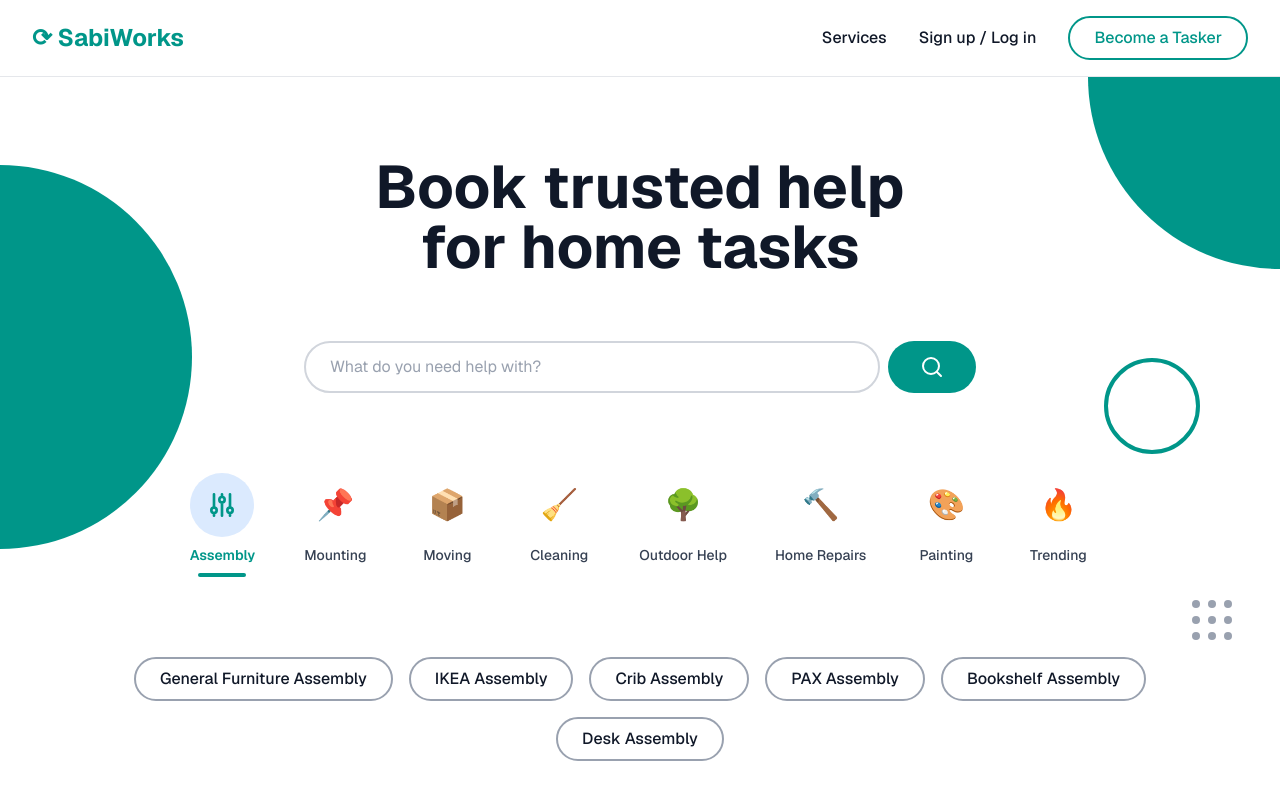
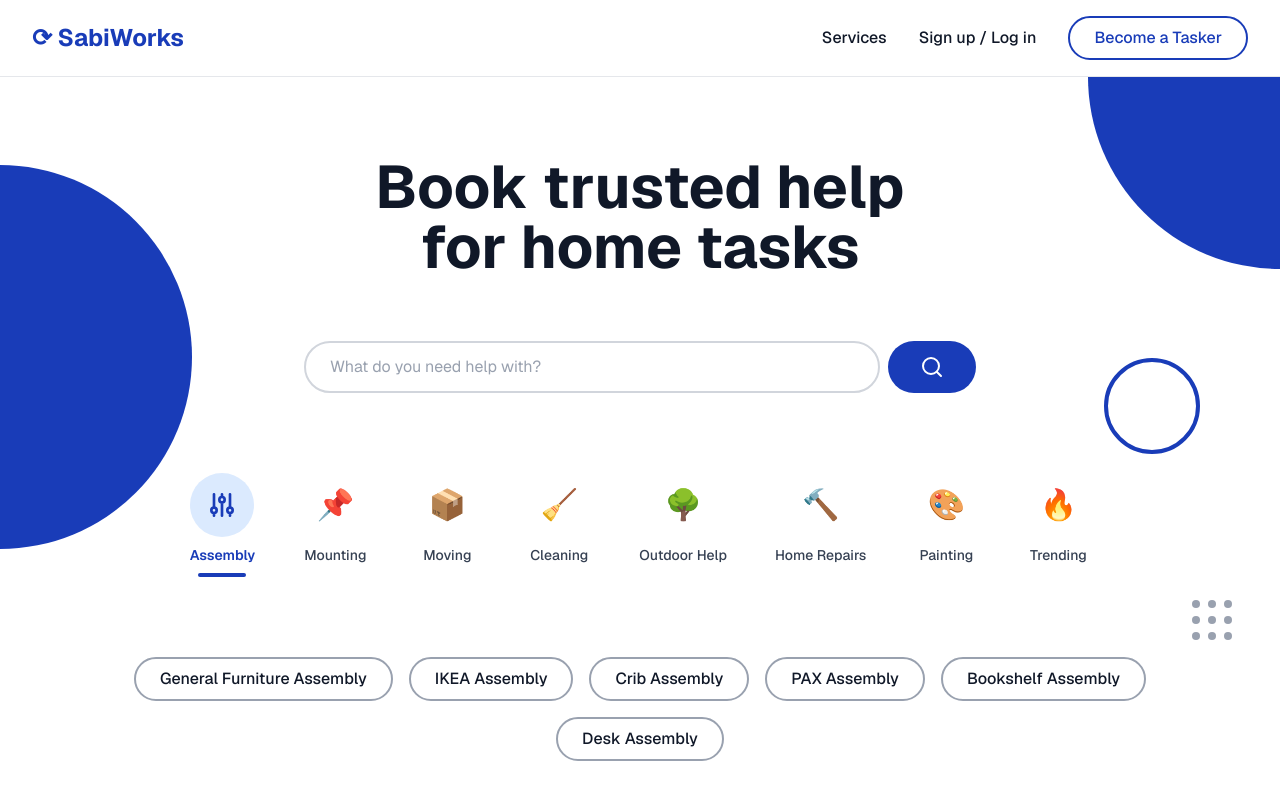
Before and after one commit to SabiWorks/sabi_works_website, a Next.js app: page / in a window 1280 px wide. Shown: the top 800 px of the page. Built offline with nearby package versions, Linux system fonts and the light colour scheme.

Commit message:
color brand updating to blue

```diff
--- a/app/page.tsx
+++ b/app/page.tsx
@@ -32,18 +32,18 @@ export default function Home() {
       {/* Header */}
       <header className="flex items-center justify-between px-8 py-4 border-b border-gray-200">
         <div className="flex items-center gap-2">
-          <div className="text-2xl font-bold text-teal-600">
-            <span className="text-teal-600">⟳</span> SabiWorks
+          <div className="text-2xl font-bold text-blue-800">
+            <span className="text-blue-800">⟳</span> SabiWorks
           </div>
         </div>
         <nav className="flex items-center gap-8">
-          <button className="text-gray-900 font-medium hover:text-teal-600">
+          <button className="text-gray-900 font-medium hover:text-blue-800">
             Services
           </button>
-          <button className="text-gray-900 font-medium hover:text-teal-600">
+          <button className="text-gray-900 font-medium hover:text-blue-800">
             Sign up / Log in
           </button>
-          <button className="px-6 py-2 border-2 border-teal-600 text-teal-600 rounded-full font-medium hover:bg-teal-50">
+          <button className="px-6 py-2 border-2 border-blue-800 text-blue-800 rounded-full font-medium hover:bg-blue-50">
             Become a Tasker
           </button>
         </nav>
@@ -52,8 +52,8 @@ export default function Home() {
       {/* Main Content */}
       <main className="relative overflow-hidden">
         {/* Decorative Elements */}
-        <div className="absolute top-70 left-0 w-96 h-96 bg-teal-600 rounded-full  -translate-x-1/2 -translate-y-1/2"></div>
-        <div className="absolute top-0 right-0 w-96 h-96 bg-teal-600 rounded-full  translate-x-1/2 -translate-y-1/2"></div>
+        <div className="absolute top-70 left-0 w-96 h-96 bg-blue-800 rounded-full -translate-x-1/2 -translate-y-1/2"></div>
+        <div className="absolute top-0 right-0 w-96 h-96 bg-blue-800 rounded-full  translate-x-1/2 -translate-y-1/2"></div>
         {/* <div className="absolute bottom-0 left-1/4 w-32 h-32 border-l-8 border-purple-400 opacity-30"></div> */}
 
         {/* IKEA Logo */}
@@ -83,9 +83,9 @@ export default function Home() {
               placeholder="What do you need help with?"
               value={searchQuery}
               onChange={(e) => setSearchQuery(e.target.value)}
-              className="flex-1 max-w-xl px-6 py-3 border-2 border-gray-300 rounded-full text-gray-700 placeholder-gray-400 focus:outline-none focus:border-teal-600"
+              className="flex-1 max-w-xl px-6 py-3 border-2 border-gray-300 rounded-full text-gray-700 placeholder-gray-400 focus:outline-none focus:border-blue-600"
             />
-            <button className="px-8 py-3 bg-teal-600 text-white rounded-full hover:bg-teal-700 transition-colors">
+            <button className="px-8 py-3 bg-blue-800 text-white rounded-full hover:bg-blue-700 transition-colors">
               <Search className="w-6 h-6" />
             </button>
           </div>
@@ -98,7 +98,7 @@ export default function Home() {
                 onClick={() => setActiveCategory(category.id)}
                 className={`flex flex-col items-center gap-2 transition-colors ${
                   activeCategory === category.id
-                    ? "text-teal-600"
+                    ? "text-blue-600"
                     : "text-gray-600 hover:text-gray-900"
                 }`}
               >
@@ -111,7 +111,7 @@ export default function Home() {
                 >
                   {category.icon === "🔧" ? (
                     <svg
-                      className="w-8 h-8 text-teal-600"
+                      className="w-8 h-8 text-blue-800"
                       fill="none"
                       stroke="currentColor"
                       viewBox="0 0 24 24"
@@ -130,14 +130,14 @@ export default function Home() {
                 <span
                   className={`text-sm font-medium ${
                     activeCategory === category.id
-                      ? "text-teal-600 font-semibold"
+                      ? "text-blue-800 font-semibold"
                       : "text-gray-700"
                   }`}
                 >
                   {category.label}
                 </span>
                 {activeCategory === category.id && (
-                  <div className="h-1 w-12 bg-teal-600 rounded-full"></div>
+                  <div className="h-1 w-12 bg-blue-800 rounded-full"></div>
                 )}
               </button>
             ))}
@@ -148,7 +148,7 @@ export default function Home() {
             {assemblyTypes.map((type) => (
               <button
                 key={type}
-                className="px-6 py-2 border-2 border-gray-400 text-gray-900 rounded-full hover:border-teal-600 hover:text-teal-600 transition-colors font-medium"
+                className="px-6 py-2 border-2 border-gray-400 text-gray-900 rounded-full hover:border-blue-600 hover:text-blue-600 transition-colors font-medium"
               >
                 {type}
               </button>
@@ -177,7 +177,7 @@ export default function Home() {
         </div>
 
         {/* Decorative circle */}
-        <div className="absolute top-1/3 right-20 w-24 h-24 border-4 border-teal-600 rounded-full"></div>
+        <div className="absolute top-1/3 right-20 w-24 h-24 border-4 border-blue-800 rounded-full"></div>
       </main>
     </div>
   );
```
